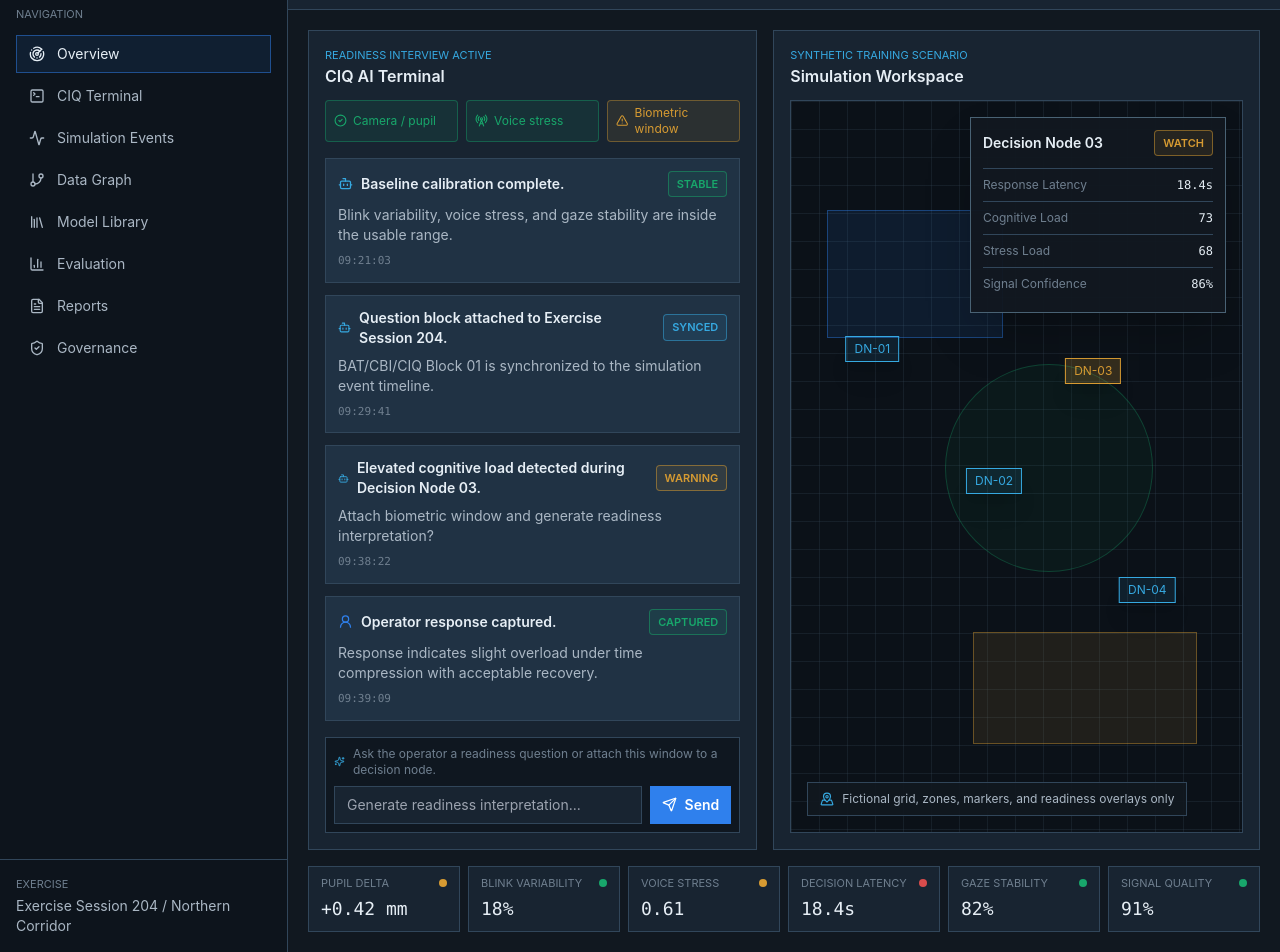
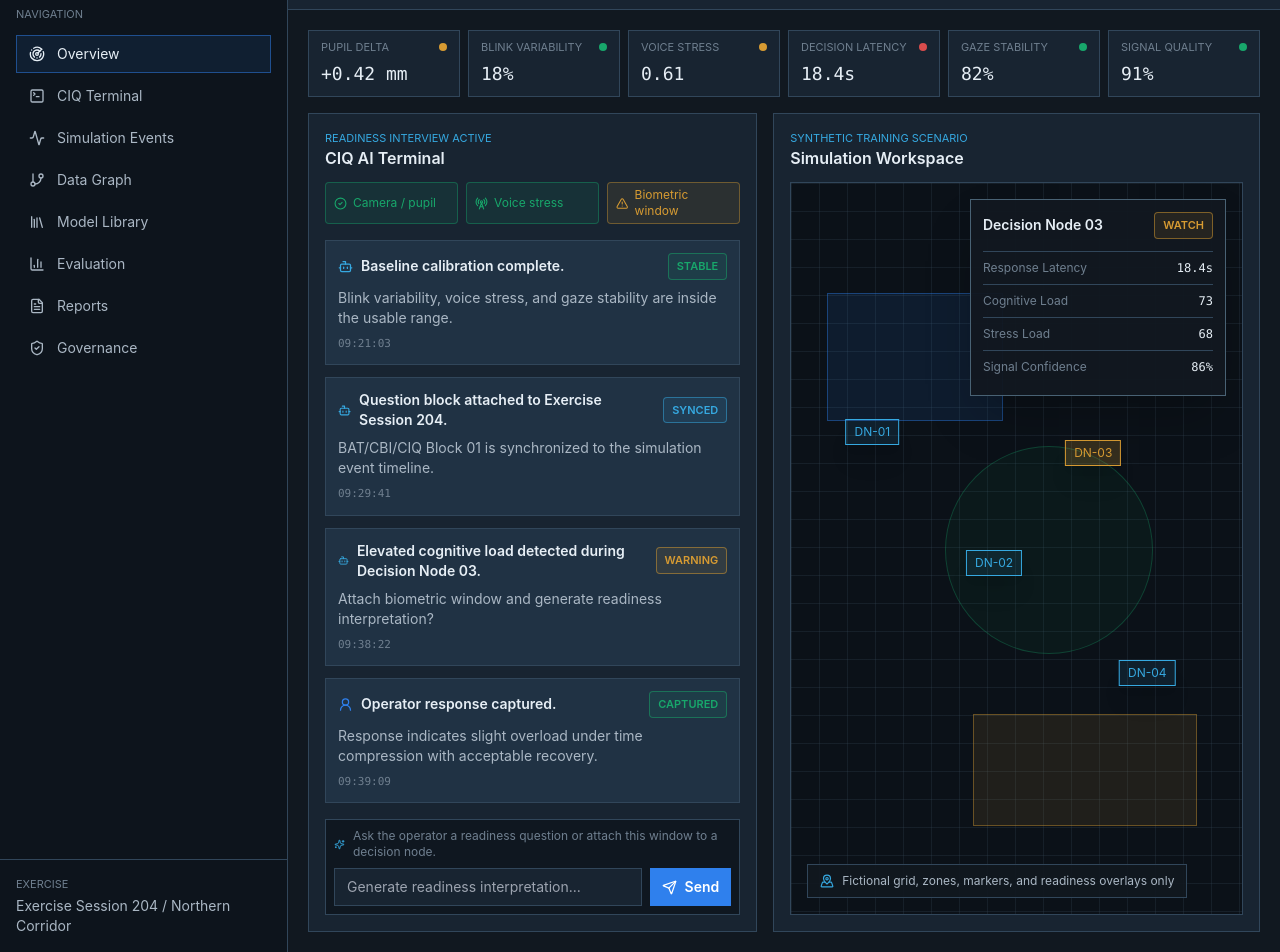
Before and after one commit to NipuniThakshila2000/CIQ-Console, a React (Vite) app: page / in a window 1280 px wide. Shown: the part 91-1043 px from the top of the page. Built offline with nearby package versions, Linux system fonts and the light colour scheme.

Commit message:
Move telemetry cards above workspace

```diff
--- a/src/pages/Dashboard.tsx
+++ b/src/pages/Dashboard.tsx
@@ -24,11 +24,11 @@ export function Dashboard({ mode }: { mode: PageKey }) {
 
   return (
     <div className="space-y-4">
+      <TelemetryStrip />
       <div className="grid gap-4 xl:grid-cols-[48fr_52fr]">
         <TerminalPanel />
         <SimulationCanvas />
       </div>
-      <TelemetryStrip />
     </div>
   );
 }
```
